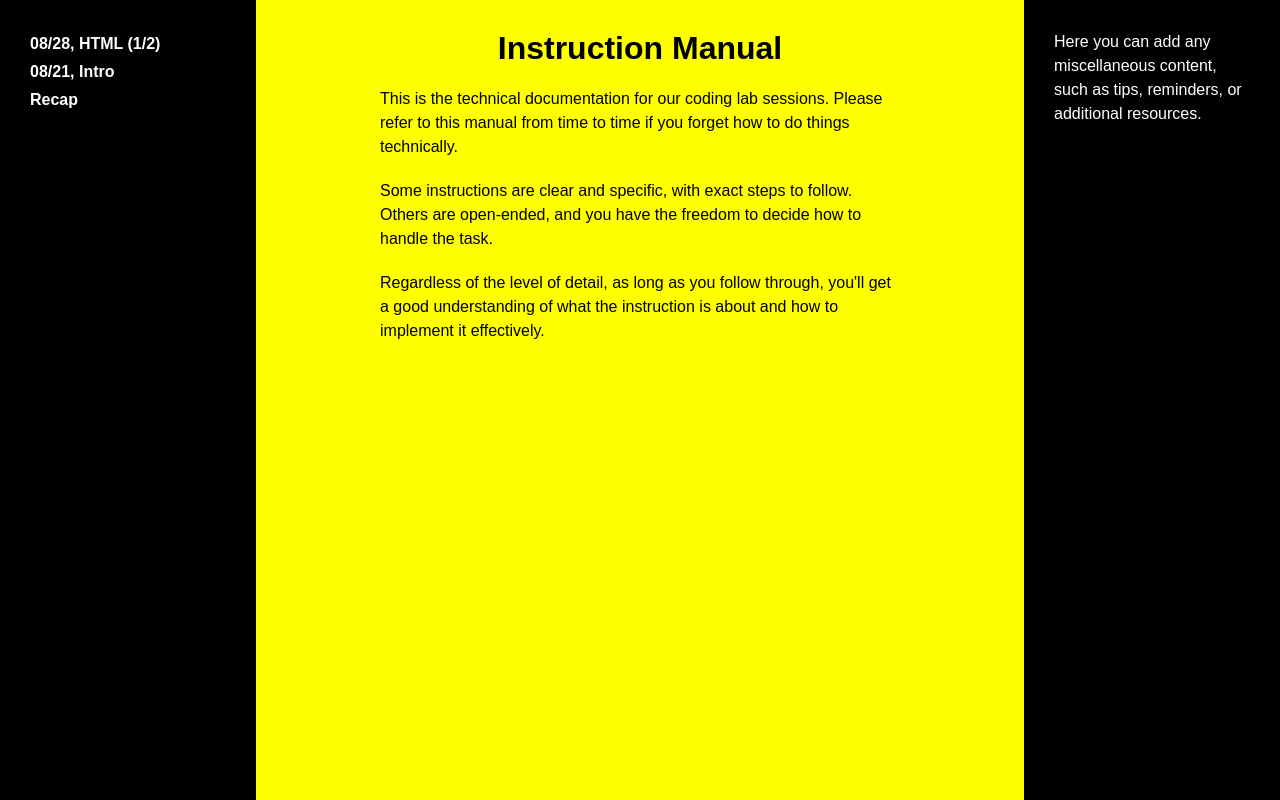
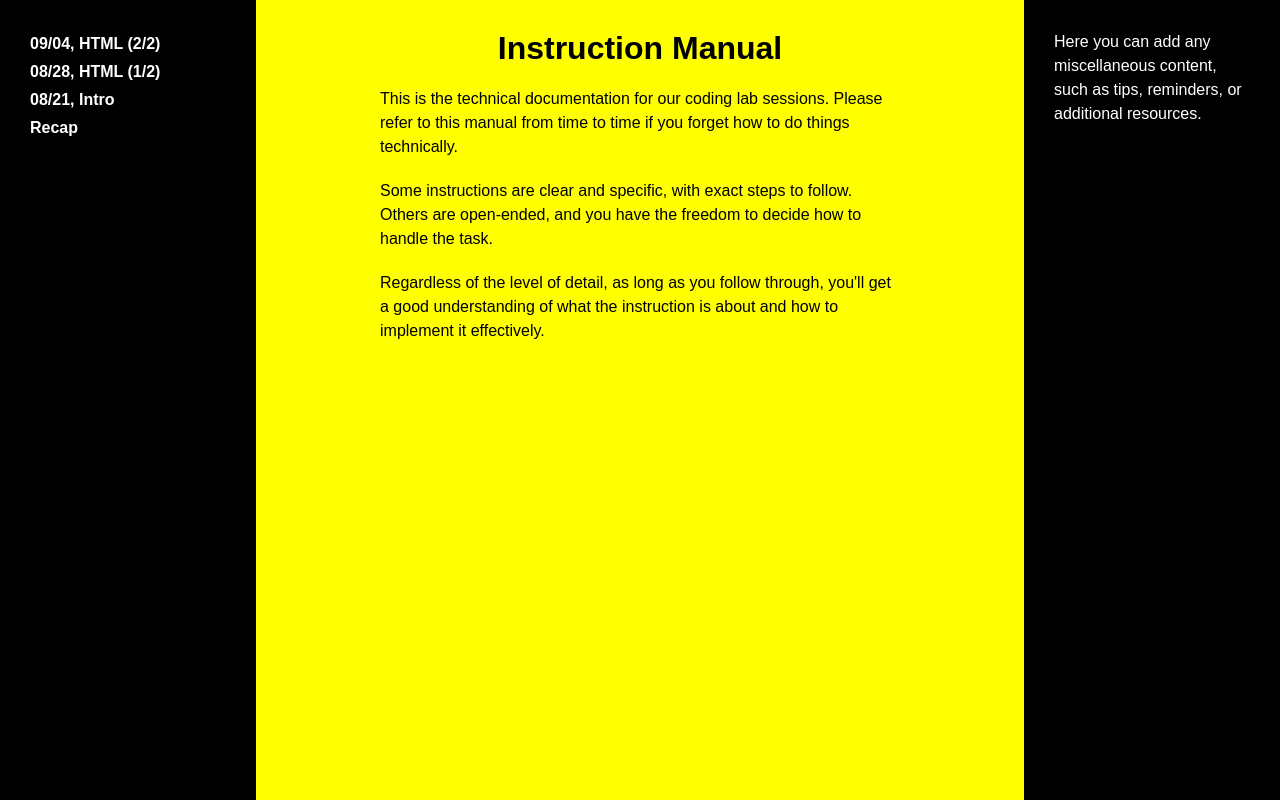
Before and after one commit to herdimasanggara/vcuplatformsabotage, a plain HTML site: page index.html in a window 1280 px wide. Drawn offline with Linux system fonts and the light colour scheme.

Commit message:
Add files via upload

```diff
--- a/index.html
+++ b/index.html
@@ -10,6 +10,7 @@
     <div class="container">
       <!-- Leftmost column: Navigation -->
       <nav class="left-column">
+        <div class="link" onclick="location.href='page2.html'">09/04, HTML (2/2)</div>
         <div class="link" onclick="location.href='page2.html'">08/28, HTML (1/2)</div>
         <div class="link" onclick="location.href='page1.html'">08/21, Intro</div>
         <div class="link" onclick="location.href='recap.html'">Recap</div>
```
